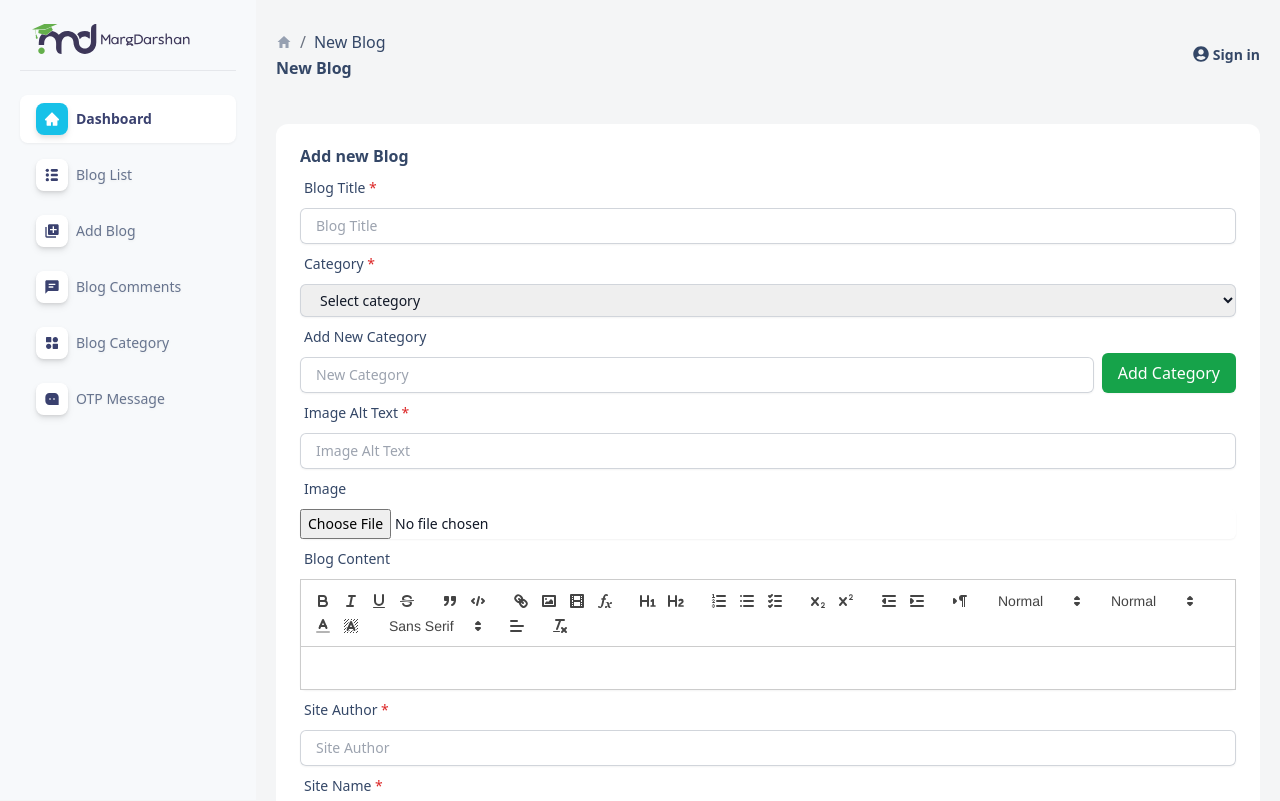
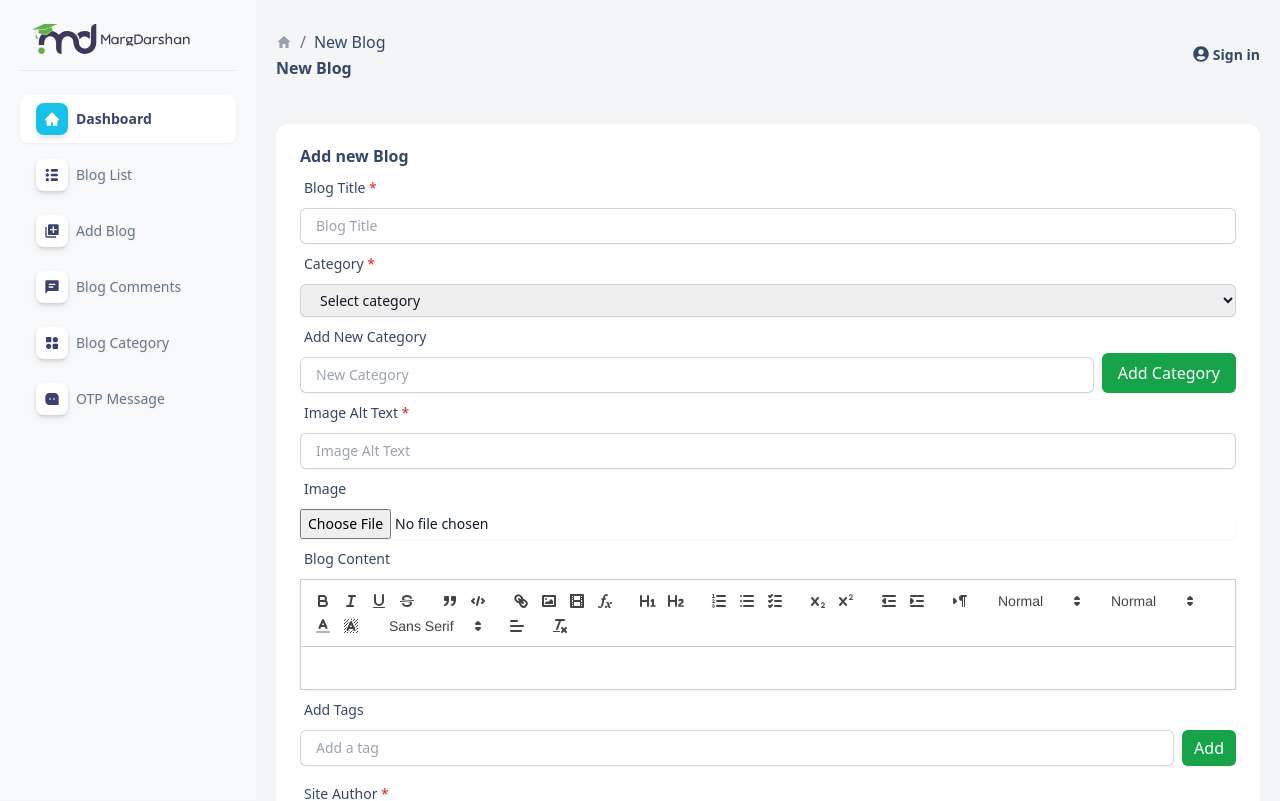
Before and after one commit to JonathanDabre/margdarshan-dashboard, a React (Create React App) app: page /blog-new in a window 1280 px wide. Shown: the top 801 px of the page. Built offline with nearby package versions, Linux system fonts and the light colour scheme.

Commit message:
added tags to add blog

```diff
--- a/src/App.js
+++ b/src/App.js
@@ -1,5 +1,5 @@
 import './App.css';
-import { BrowserRouter as Router, Routes, Route, Navigate } from 'react-router-dom';
+import { BrowserRouter as Router, Routes, Route } from 'react-router-dom';
 // import { BillingTab } from './components/billing/BillingTab';
 import { Dashboard } from './components/dashboard/Dashboard';
 import { Navbar } from './components/utlis/Navbar';
@@ -9,6 +9,9 @@ import CommentTable from './components/tables/CommentTable';
 import CategoryTable from './components/tables/CategoryTable';
 import { AddBlog } from './components/Add-Blog/AddBlog';
 import OtpMessage from './components/tables/OtpMessage';
+import Home from './components/utlis/Home';
+
+
 
 function App() {
   return (
@@ -19,7 +22,7 @@ function App() {
             <Navbar />
             <div className="routes">
               <Routes>
-                <Route path="/" element={<Navigate to="/tables" />} />
+                <Route path="/" element={<Home />} />
                 <Route path="/dashboard" element={<Dashboard />} />
                 <Route path="/blog-list" element={<BlogTable />} />
                 <Route path="/blog-new" element={<AddBlog />} />
--- a/src/components/Add-Blog/AddBlog.jsx
+++ b/src/components/Add-Blog/AddBlog.jsx
@@ -3,6 +3,7 @@ import QuillEditor from './QuillEditor';
 import TextInput from './TextInput';
 import SelectInput from './SelectInput';
 import CategoryInput from './CategoryInput';
+import { IoIosClose } from 'react-icons/io';
 
 export const AddBlog = () => {
     const [value, setValue] = useState('');
@@ -17,6 +18,8 @@ export const AddBlog = () => {
     const [metaTitle, setMetaTitle] = useState('');
     const [metaDescription, setMetaDescription] = useState('');
     const [metaKeywords, setMetaKeywords] = useState('');
+    const [tag, setTag] = useState('');
+    const [tags, setTags] = useState([]);
 
     const handleCategoryInput = (e) => {
         setCategoryMessage(e.target.value);
@@ -25,6 +28,17 @@ export const AddBlog = () => {
     const handleAddCategory = () => {
         setCategories([...categories, categoryMessage]);
         setCategoryMessage('');
+    };
+
+    const handleAddTag = () => {
+        if (tag.trim() && !tags.includes(tag.trim())) {
+            setTags([...tags, tag.trim()]);
+            setTag('');
+        }
+    };
+
+    const handleRemoveTag = (tagToRemove) => {
+        setTags(tags.filter(t => t !== tagToRemove));
     };
 
     return (
@@ -51,6 +65,29 @@ export const AddBlog = () => {
                 <div className="relative mt-2 rounded-md shadow-sm">
                     <QuillEditor content={value} contentSetter={setValue} />
                 </div>
+            </div>
+            <div className='my-2'>
+                <label htmlFor="tags" className="block px-1 text-sm font-medium leading-6 text-[#344767]">Add Tags</label>
+                <div className="relative mt-2 rounded-md shadow-sm flex">
+                    <input
+                        type="text"
+                        name="tags"
+                        id="tags"
+                        className="block w-full rounded-md border-0 py-1.5 pl-4 pr-4 text-gray-900 ring-1 ring-inset ring-gray-300 placeholder:text-gray-400 focus:ring-1 focus:ring-inset focus:ring-indigo-600 sm:text-sm sm:leading-6"
+                        placeholder="Add a tag"
+                        value={tag}
+                        onChange={(e) => setTag(e.target.value)}
+                        onKeyPress={(e) => e.key === 'Enter' && handleAddTag()}
+                    />
+                    <button type="button" onClick={handleAddTag} className="bg-green-600 hover:bg-green-700 text-white px-3 py-1 ml-2 rounded-md shadow-sm">Add</button>
+                </div>
+            </div>
+            <div className='flex flex-wrap gap-2 mt-2'>
+                {tags.map((tag, index) => (
+                    <p key={index} className="text-sm px-3 py-1 rounded-full bg-green-200 text-green-700 flex items-center">
+                        {tag} <IoIosClose className="ml-1 cursor-pointer" onClick={() => handleRemoveTag(tag)} />
+                    </p>
+                ))}
             </div>
             <TextInput label="Site Author" name="site-author" id="site-author" placeholder="Site Author" value={siteAuthor} onChange={(e) => setSiteAuthor(e.target.value)} required />
             <TextInput label="Site Name" name="site-name" id="site-name" placeholder="Site Name" value={siteName} onChange={(e) => setSiteName(e.target.value)} required />
--- /dev/null
+++ b/src/components/utlis/Home.jsx
@@ -0,0 +1,7 @@
+import React from 'react'
+
+export default function Home() {
+  return (
+    <div>Welcome to Margdarshan Admin Panel</div>
+  )
+}
--- a/src/components/utlis/Navbar.jsx
+++ b/src/components/utlis/Navbar.jsx
@@ -14,7 +14,8 @@ export const Navbar = () => {
     '/blog-list': 'Blog List',
     '/blog-new': 'New Blog',
     '/blog-comment':'Blog Comment',
-    '/blog-category':'Blog Category'
+    '/blog-category':'Blog Category',
+    '/otp-message':'OTP Message'
   };
 
   const currentPathName = pathNameMap[location.pathname] || 'Dashboard';
--- a/src/data/utlis/SidePanel.js
+++ b/src/data/utlis/SidePanel.js
@@ -10,7 +10,7 @@ const sidePanelData = [
         id: 1,
         icon: <AiFillHome />,
         optionName: "Dashboard",
-        path: "/dashboard"
+        path: "/"
     },
     {
         id: 2,
```
